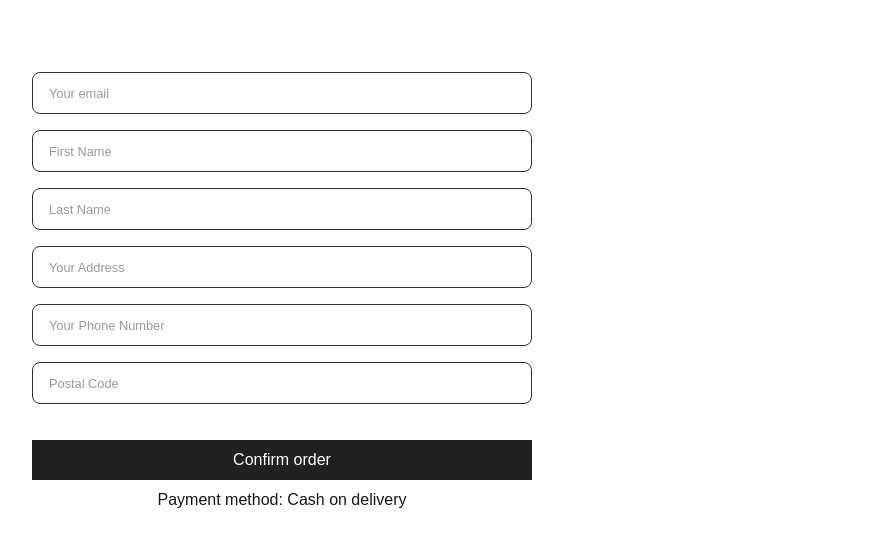
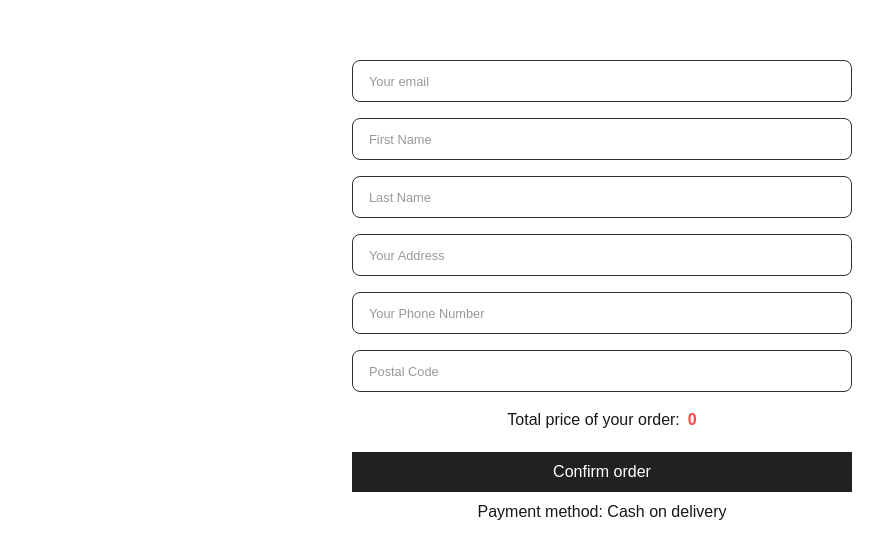
Before and after one commit to ZAINAZHAR303/Nova-tech, a Next.js app: page /placeOrder in a window 1280 px wide. Shown: the part 108-666 px from the top of the page, without its empty margins (358-1241 px from the left). Built offline with nearby package versions, Linux system fonts and the light colour scheme.

Commit message:
pass data from cart to place order

```diff
--- a/src/app/globals.css
+++ b/src/app/globals.css
@@ -64,13 +64,13 @@ body {
   transition: transform 0.2s ease, transform-origin 0.2s ease;
 }
 .image-container:hover .zoom-image {
-  transform: scale(2); /* Zoom effect */
+  transform: scale(1.3); /* Zoom effect */
 }
 .custom-div {
   @apply w-[209px] h-[209px];
 }
 .custom-input{
-  @apply border border-[#2E2E2E] px-4 py-2 w-[500px] mb-4 rounded-lg focus:outline-none transition-all duration-300 ease-in-out transform opacity-100
+  @apply border border-[#2E2E2E] px-4 py-2 w-[500px] max-sm:w-[80%] mb-4 rounded-lg focus:outline-none transition-all duration-300 ease-in-out transform opacity-100
 }
 .custom-input::placeholder {
   /* Styles for placeholder text */
--- a/src/app/placeOrder/page.jsx
+++ b/src/app/placeOrder/page.jsx
@@ -1,13 +1,24 @@
-"use client"
-import { useRouter } from "next/navigation";
-import { useState } from "react";
+"use client";
+import { useSearchParams } from "next/navigation";
+import { useState, useEffect } from "react";
 import emailjs from "emailjs-com";
 
 function PlaceOrder() {
-  const router = useRouter();
-  const totalPrice = router.query?.totalPrice || 0;
+  const searchParams = useSearchParams();
+  console.log(searchParams);
+  const [total, setTotal] = useState("");
+  const [cartitems, setCartItems] = useState([]);
 
+  useEffect(() => {
+    const totalPrice = searchParams.get("totalPrice") || 0;
+    setTotal(totalPrice);
 
+    // Parse cartitems from query parameter
+    const storedCartItems = localStorage.getItem("cartItems");
+    if (storedCartItems) {
+      setCartItems(JSON.parse(storedCartItems));
+    }
+  }, [searchParams]); // Update whenever searchParams change
 
   const [email, setEmail] = useState("");
   const [firstName, setFirstName] = useState("");
@@ -26,13 +37,19 @@ function PlaceOrder() {
       address,
       phone,
       postalCode,
-      totalPrice,
+      totalPrice: total,
+      items: [
+        { name: "Product 1", image: "https://example.com/image1.jpg" },
+        { name: "Product 2", image: "https://example.com/image2.jpg" },
+      ],
     };
-console.log(totalPrice)
+
+    console.log("Total Price:", total);
+
     try {
       // Sending the customer and order data to EmailJS
       const response = await emailjs.send(
-        "service_fx6cqwa", // Replace with your EmailJS service ID
+        "service_fx6cqwa",
         "template_uilhudq", // Replace with your EmailJS template ID
         customerDetails, // The customer and order details to send
         "gAXpbzydyb4oTm53K" // Replace with your EmailJS user ID
@@ -46,8 +63,29 @@ console.log(totalPrice)
   };
 
   return (
-    <div className="flex items-center justify-center h-screen w-full ">
-      <form onSubmit={submitHandler}>
+    <div className="grid grid-cols-1 items-center h-screen lg:grid-cols-2 w-full">
+      <div className="flex items-center gap-4 flex-col lg:h-full lg:items-start lg:pt-[55px] lg:pl-[50px] rounded-lg w-full p-4 ">
+        {cartitems.map((item) => (
+          <div
+            key={item.id}
+            className="h-[125px] w-[400px] border p-4 rounded-md flex items-center justify-start">
+            <img
+              src={item.image}
+              alt={item.name}
+              className="h-[120px] w-[120px]"
+            />
+            <div className="flex flex-col ml-4 gap-2  ">
+              <h1 className="text-[20px] font-semibold ">{item.name}</h1>
+              <h1 className="text-[15px] font-semibold text-[#FF4545]">
+                {item.price} RS.
+              </h1>
+            </div>
+          </div>
+        ))}
+      </div>
+      <form
+        onSubmit={submitHandler}
+        className="w-full flex flex-col items-center justify-center">
         <input
           className="custom-input"
           value={email}
@@ -55,7 +93,7 @@ console.log(totalPrice)
           placeholder="Your email"
           onChange={(e) => setEmail(e.target.value)}
         />
-        <br />
+
         <input
           className="custom-input"
           value={firstName}
@@ -63,15 +101,15 @@ console.log(totalPrice)
           placeholder="First Name"
           onChange={(e) => setFirstName(e.target.value)}
         />
-        <br />
+
         <input
           className="custom-input"
           value={lastName}
           type="text"
           placeholder="Last Name"
-          onChange={(e) => setLastName(e.query.value)} // Corrected typo
+          onChange={(e) => setLastName(e.target.value)}
         />
-        <br />
+
         <input
           className="custom-input"
           value={address}
@@ -79,7 +117,7 @@ console.log(totalPrice)
           placeholder="Your Address"
           onChange={(e) => setAddress(e.target.value)}
         />
-        <br />
+
         <input
           className="custom-input"
           value={phone}
@@ -87,7 +125,7 @@ console.log(totalPrice)
           placeholder="Your Phone Number"
           onChange={(e) => setPhone(e.target.value)}
         />
-        <br />
+
         <input
           className="custom-input"
           value={postalCode}
@@ -95,11 +133,14 @@ console.log(totalPrice)
           placeholder="Postal Code"
           onChange={(e) => setPostalCode(e.target.value)}
         />
-        <br />
+
+        <h1 className="flex gap-2 ">
+          Total price of your order:
+          <p className="text-[#FF4545] font-semibold">{total}</p>
+        </h1>
         <button
-          className="w-full h-[40px] bg-[#212121] mb-[8px] text-white font-medium mt-[20px]"
-          type="submit"
-        >
+          className=" h-[40px] bg-[#212121] mb-[8px] text-white w-[80%] lg:w-[500px] font-medium mt-[20px]"
+          type="submit">
           Confirm order
         </button>
         <h2 className="text-center">Payment method: Cash on delivery</h2>
--- a/src/components/CartProducts.jsx
+++ b/src/components/CartProducts.jsx
@@ -91,7 +91,8 @@ const CartProducts = ({ onClose }) => {
         <Link href={{
             pathname: "/placeOrder",
             query: {
-             totalPrice: totalPrice,
+              totalPrice: totalPrice.toFixed(1),
+              // cartItems: JSON.stringify(cartitems.map(item => ({ name: item.name, price: item.price }))),
             },
           }}>
         <div>
```
